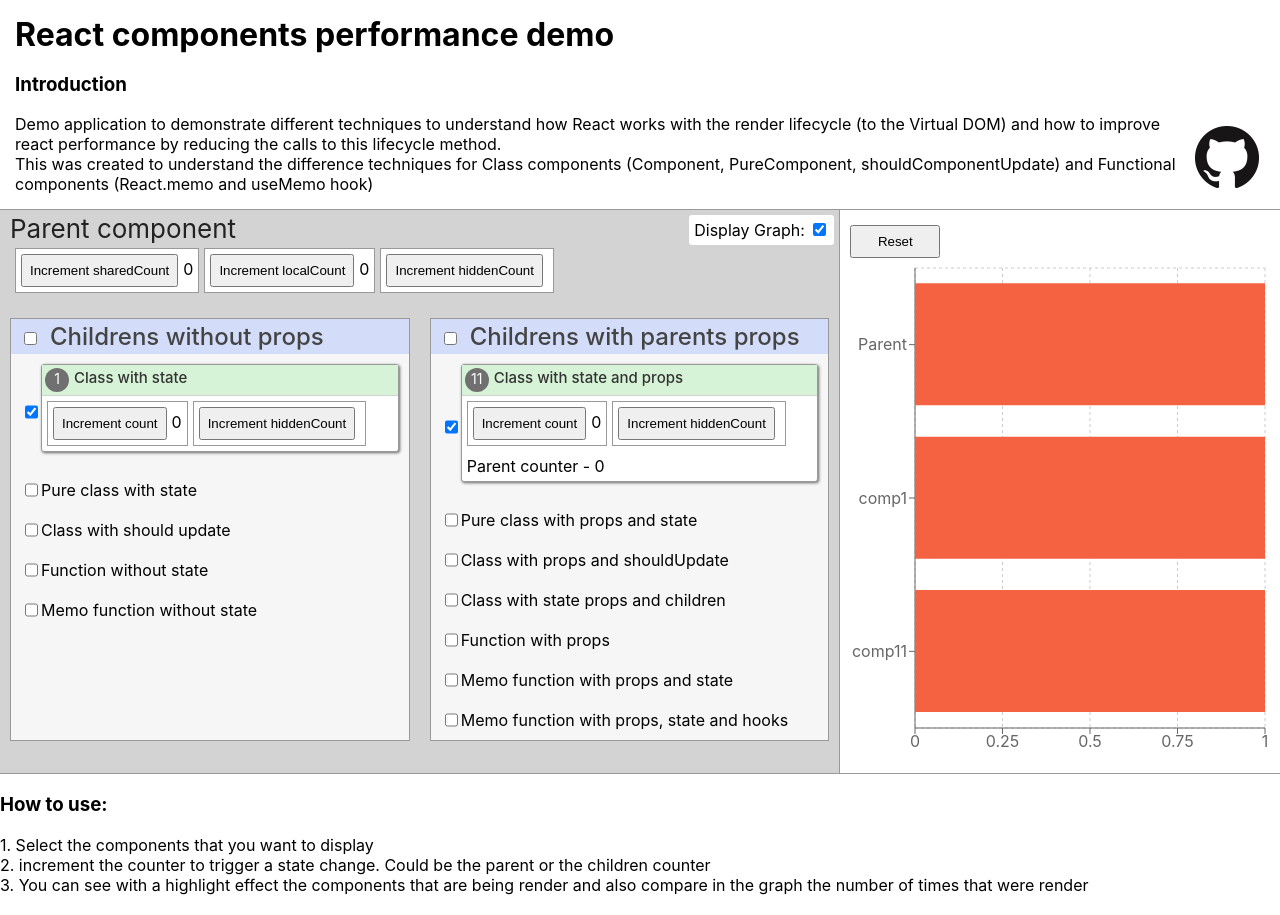
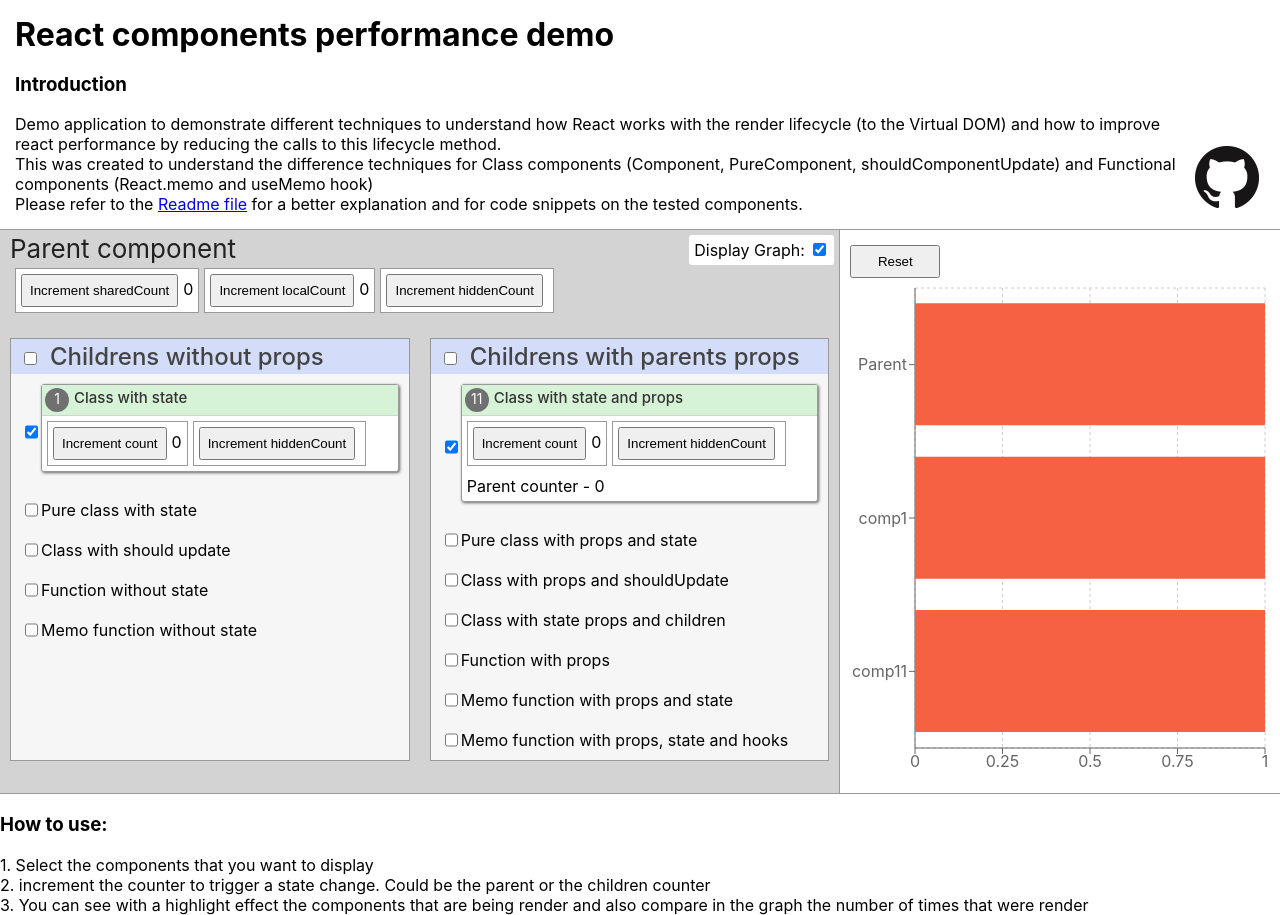
Before and after one commit to gonmercado/react-performance-demo, a React (Create React App) app: page / in a window 1280 px wide. Built offline with nearby package versions, Linux system fonts and the light colour scheme.

Commit message:
Adding link to the readme from the app

```diff
--- a/src/App.js
+++ b/src/App.js
@@ -56,6 +56,7 @@
               <h3>Introduction</h3>
               <p>Demo application to demonstrate different techniques to understand how React works with the render lifecycle (to the Virtual DOM) and how to improve react performance by reducing the calls to this lifecycle method.</p>
               <p>This was created to understand the difference techniques for Class components (Component, PureComponent, shouldComponentUpdate) and Functional components (React.memo and useMemo hook)</p>
+              <p>Please refer to the <a href="https://github.com/gonmercado/react-performance-demo/blob/master/README.md" target={ "_blank" }>Readme file</a> for a better explanation and for code snippets on the tested components.</p>
             </div>
             <div className="links">
               <a className="link" href="https://github.com/gonmercado/react-performance-demo" target="_blank">
```
